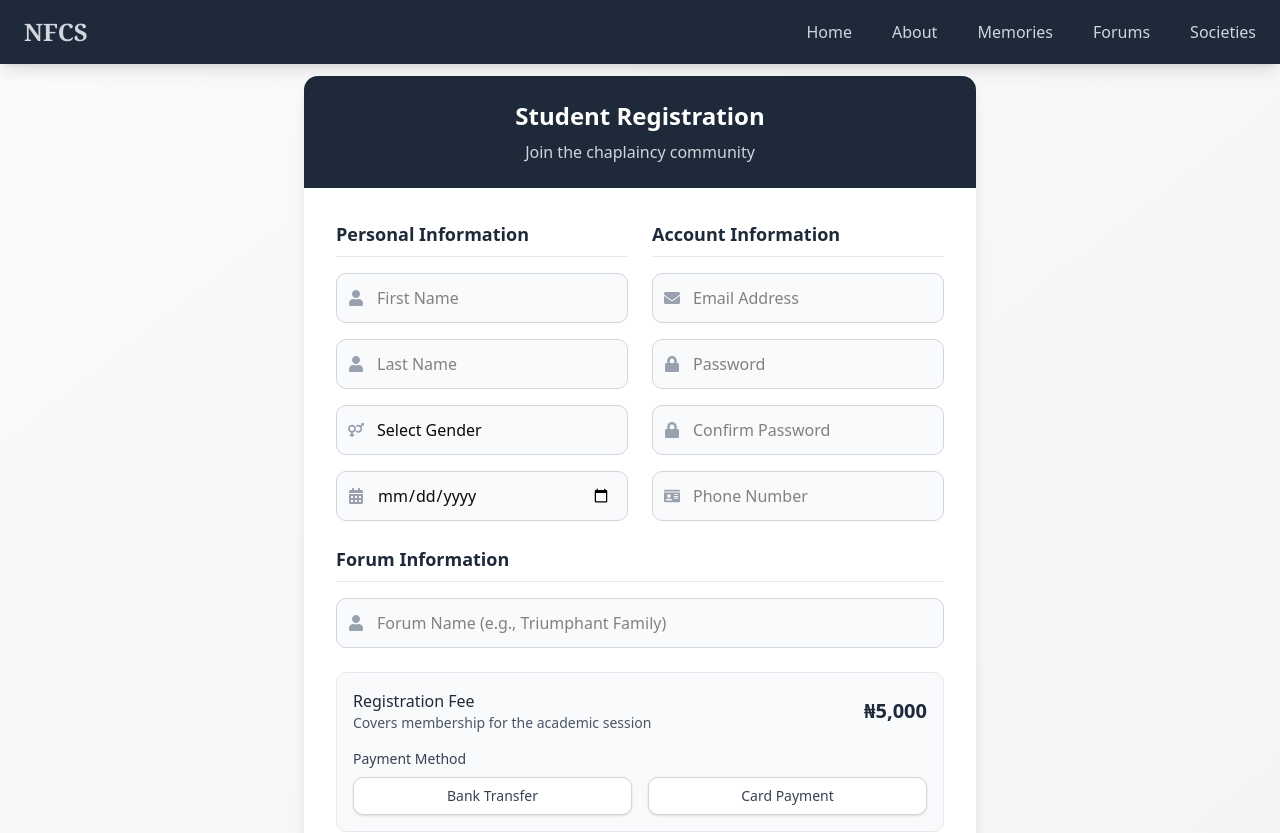
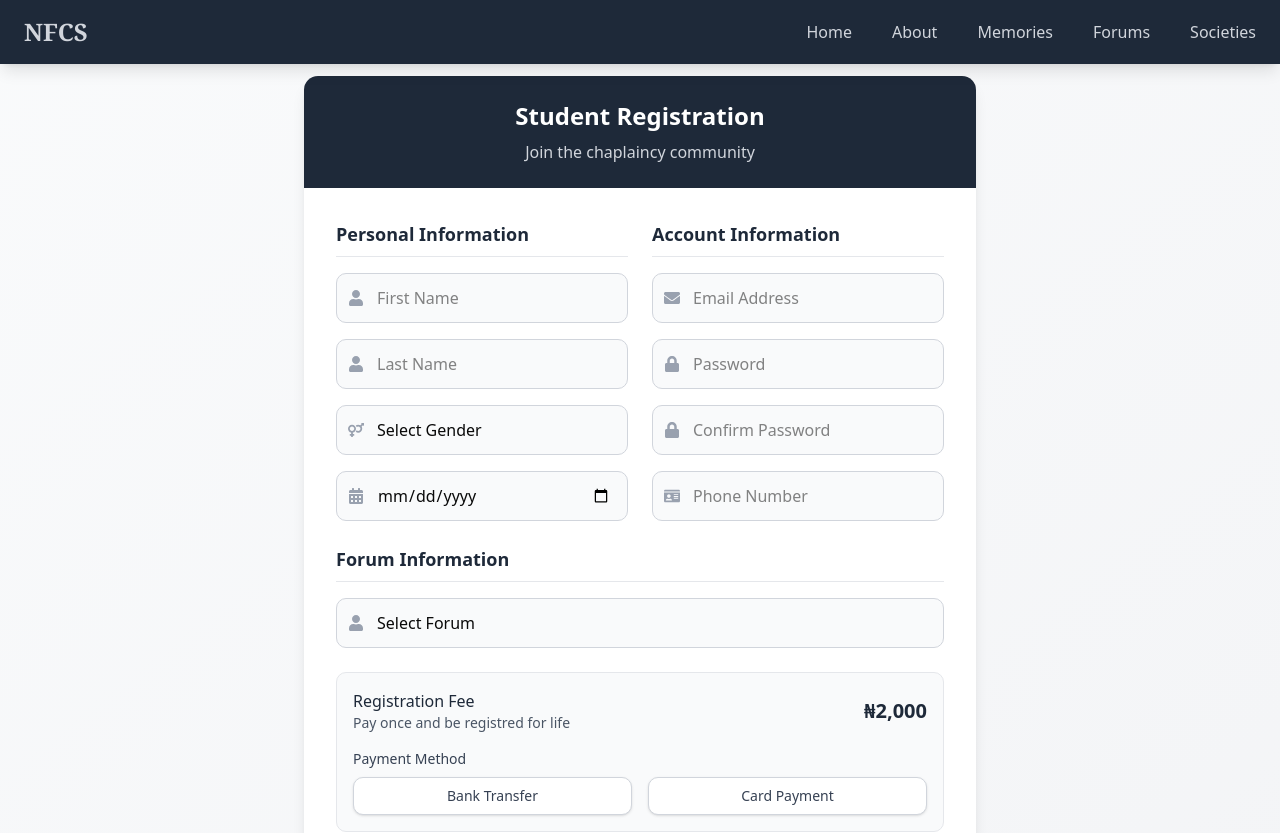
Before and after one commit to oodoabel/st-malachy-website, a Next.js app: page /register in a window 1280 px wide. Shown: the top 833 px of the page. Built offline with nearby package versions, Linux system fonts and the light colour scheme; no server answers.

Commit message:
registeration page improved

```diff
--- a/package.json
+++ b/package.json
@@ -21,6 +21,7 @@
     "framer-motion": "^12.15.0",
     "lucide-react": "^0.510.0",
     "next": "15.3.2",
+    "next-auth": "^5.0.0-beta.28",
     "react": "^19.0.0",
     "react-dom": "^19.0.0",
     "react-firebase-hooks": "^5.1.1",
--- a/src/app/(auth)/register/page.tsx
+++ b/src/app/(auth)/register/page.tsx
@@ -31,7 +31,7 @@ const RegisterPage = () => {
   });
   const [errors, setErrors] = useState<Record<string, string>>({});
   const [isLoading, setIsLoading] = useState(false);
-  const [registrationFee] = useState(5000); // Example fee in Naira
+  const [registrationFee] = useState(2000); // Example fee in Naira
   const router = useRouter();
   const [createUserWithEmailAndPassword] =
     useCreateUserWithEmailAndPassword(auth);
@@ -66,6 +66,7 @@ const RegisterPage = () => {
 
   const handleSubmit = async (e: React.FormEvent) => {
     e.preventDefault();
+    console.log(formData);
 
     if (!validateForm()) return;
 
@@ -296,16 +297,25 @@ const RegisterPage = () => {
               <div className="absolute inset-y-0 left-0 pl-3 flex items-center pointer-events-none">
                 <FaUser className="text-gray-400" />
               </div>
-              <input
-                type="text"
-                name="forumName"
-                placeholder="Forum Name (e.g., Triumphant Family)"
+              <select
+                name="Select forum"
                 className={`w-full pl-10 pr-4 py-3 bg-gray-50 border ${
-                  errors.forumName ? "border-red-500" : "border-gray-300"
-                } rounded-lg focus:outline-none focus:ring-2 focus:ring-gray-500 focus:border-transparent transition duration-300`}
+                  errors.gender ? "border-red-500" : "border-gray-300"
+                } rounded-lg focus:outline-none focus:ring-2 focus:ring-gray-500 focus:border-transparent transition duration-300 appearance-none`}
                 value={formData.forumName}
                 onChange={handleChange}
-              />
+              >
+                <option value="">Select Forum</option>
+                <option value="triumphantFamily">Trimphant Family</option>
+                <option value="foldenPhoenixFamily">
+                  Golden Phoenix Family
+                </option>
+                <option value="luminusFamily">Luminous Family</option>
+                <option value="excellersInChristFamily">
+                  Excellers in Christ
+                </option>
+                <option value="exquisiteFamily">Exquisite Family</option>
+              </select>
               {errors.forumName && (
                 <p className="mt-1 text-sm text-red-500">{errors.forumName}</p>
               )}
@@ -318,7 +328,7 @@ const RegisterPage = () => {
               <div>
                 <h4 className="font-medium text-gray-800">Registration Fee</h4>
                 <p className="text-gray-600 text-sm">
-                  Covers membership for the academic session
+                  Pay once and be registred for life
                 </p>
               </div>
               <div className="text-xl font-bold text-gray-800">
--- /dev/null
+++ b/src/app/api/auth/[...nextauth]/route.ts
@@ -0,0 +1,2 @@
+import { handlers } from "@/auth"; // Referring to the auth.ts we just created
+export const { GET, POST } = handlers;
--- /dev/null
+++ b/src/auth.ts
@@ -0,0 +1,5 @@
+import NextAuth from "next-auth";
+
+export const { handlers, signIn, signOut, auth } = NextAuth({
+  providers: [],
+});
```
Also changed, not shown: 1 other file (tests, documents, lock files or other folders).
